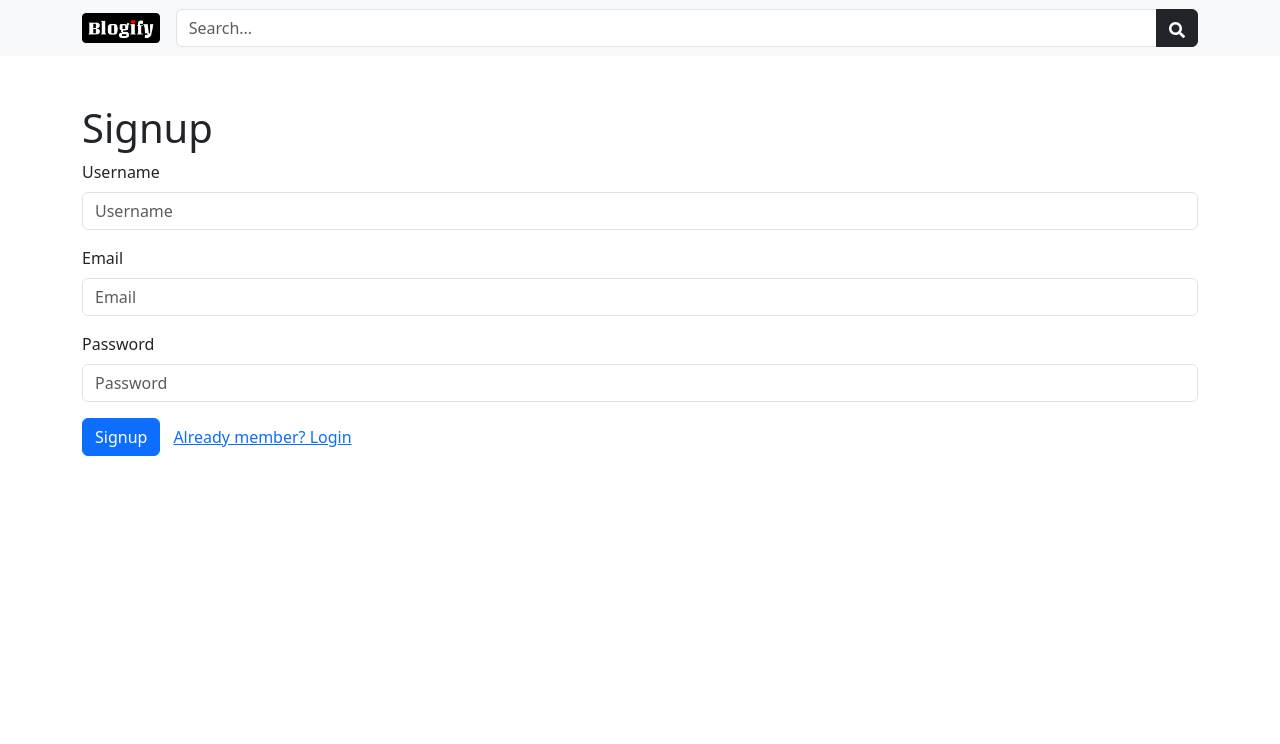
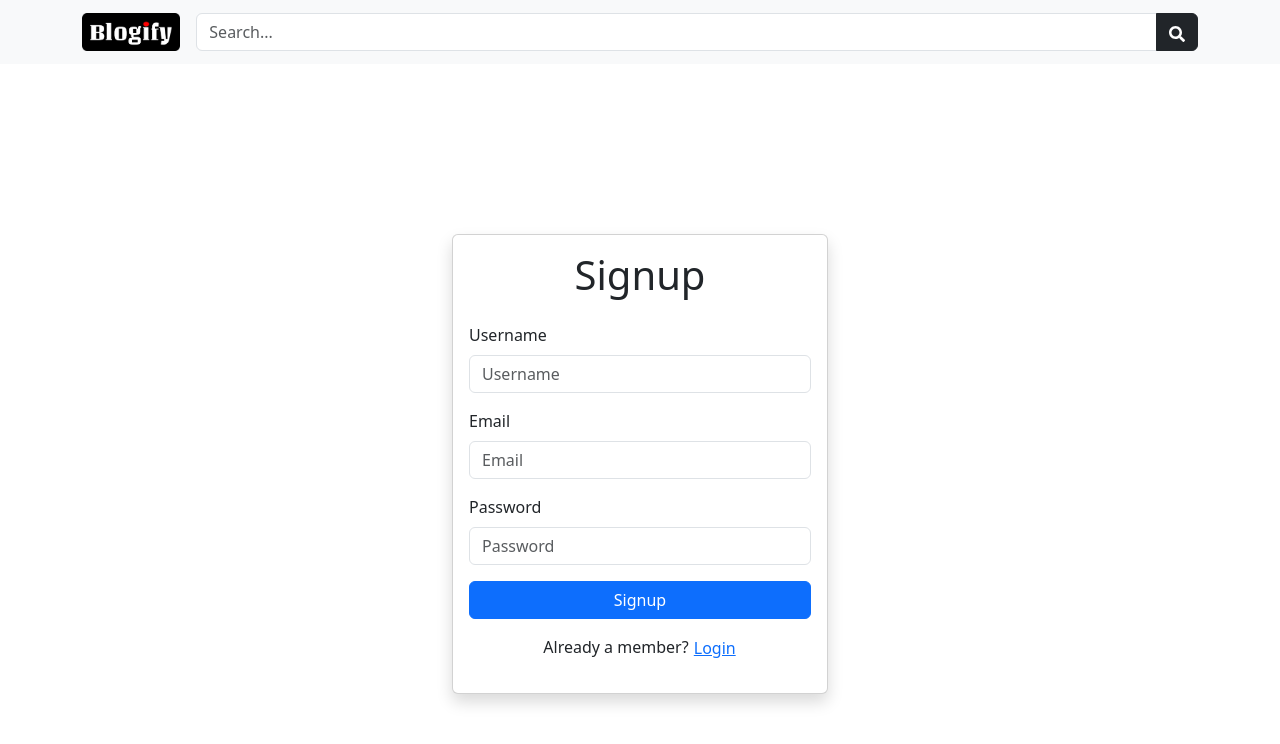
Before and after one commit to parthvekariya98/blog_demo_full_stack, a React (Create React App) app in the folder blogs_demo_full_stack/: page /signup in a window 1280 px wide. Shown: the top 744 px of the page. Built offline with nearby package versions, Linux system fonts and the light colour scheme.

Commit message:
- ui design updates for login and signup screen

```diff
--- a/blogs_demo_full_stack/src/components/Header.js
+++ b/blogs_demo_full_stack/src/components/Header.js
@@ -16,9 +16,9 @@ const Header = () => {
                 <Navbar.Brand href="/">
                     <img
                         src={logo}
-                        height="30"
+                        height="38"
                         className="d-inline-block align-top"
-                        alt="Your Logo"
+                        alt="blogify logo"
                     />
                 </Navbar.Brand>
                 <InputGroup className="ms-auto">
--- a/blogs_demo_full_stack/src/components/Login.js
+++ b/blogs_demo_full_stack/src/components/Login.js
@@ -24,8 +24,11 @@ const Login = () => {
     };
 
     return (
-        <div className="container mt-5">
-            <h1>Login</h1>
+        <div className="d-flex justify-content-center align-items-center" style={{ minHeight: "100vh" }}>
+            <div className="container" style={{ maxWidth: "400px" }}>
+                <div className="card shadow">
+                    <div className="card-body">
+                        <h1 className="card-title text-center mb-4">Login</h1>
                         <form onSubmit={handleLogin}>
                             <div className="mb-3">
                                 <label htmlFor="username" className="form-label">Username</label>
@@ -35,9 +38,14 @@ const Login = () => {
                                 <label htmlFor="password" className="form-label">Password</label>
                                 <input type="password" className="form-control" id="password" placeholder="Password" value={password} onChange={(e) => setPassword(e.target.value)} />
                             </div>
-                <button type="submit" className="btn btn-primary">Login</button>
-                <button type="button" className="btn btn-link" onClick={() => navigate('/signup')}>New member? Signup</button>
+                            <div className="text-center">
+                                <button type="submit" className="btn btn-primary btn-block w-100">Login</button>
+                            </div>
+                            <p className="text-center mt-3">New member? <button type="button" className="btn btn-link p-0" onClick={() => navigate('/signup')}>Signup</button></p>
                         </form>
+                    </div>
+                </div>
+            </div>
         </div>
     );
 };
--- a/blogs_demo_full_stack/src/components/Signup.js
+++ b/blogs_demo_full_stack/src/components/Signup.js
@@ -26,8 +26,11 @@ const Signup = () => {
     };
 
     return (
-        <div className="container mt-5">
-            <h1>Signup</h1>
+        <div className="d-flex justify-content-center align-items-center" style={{ minHeight: "100vh" }}>
+            <div className="container" style={{ maxWidth: "400px" }}>
+                <div className="card shadow">
+                    <div className="card-body">
+                        <h1 className="card-title text-center mb-4">Signup</h1>
                         <form onSubmit={handleSignup}>
                             <div className="mb-3">
                                 <label htmlFor="username" className="form-label">Username</label>
@@ -41,9 +44,14 @@ const Signup = () => {
                                 <label htmlFor="password" className="form-label">Password</label>
                                 <input type="password" className="form-control" id="password" placeholder="Password" value={password} onChange={(e) => setPassword(e.target.value)} />
                             </div>
-                <button type="submit" className="btn btn-primary">Signup</button>
-                <button type="button" className="btn btn-link" onClick={() => navigate('/login')}>Already member? Login</button>
+                            <div className="text-center">
+                                <button type="submit" className="btn btn-primary btn-block w-100">Signup</button>
+                            </div>
+                            <p className="text-center mt-3">Already a member? <button type="button" className="btn btn-link p-0" onClick={() => navigate('/login')}>Login</button></p>
                         </form>
+                    </div>
+                </div>
+            </div>
         </div>
     );
 };
```
Also changed, not shown: blogs_demo_full_stack/src/components/Dashboard.js (+7 -2 lines). Lines whose indentation alone changed are shown as unchanged.
